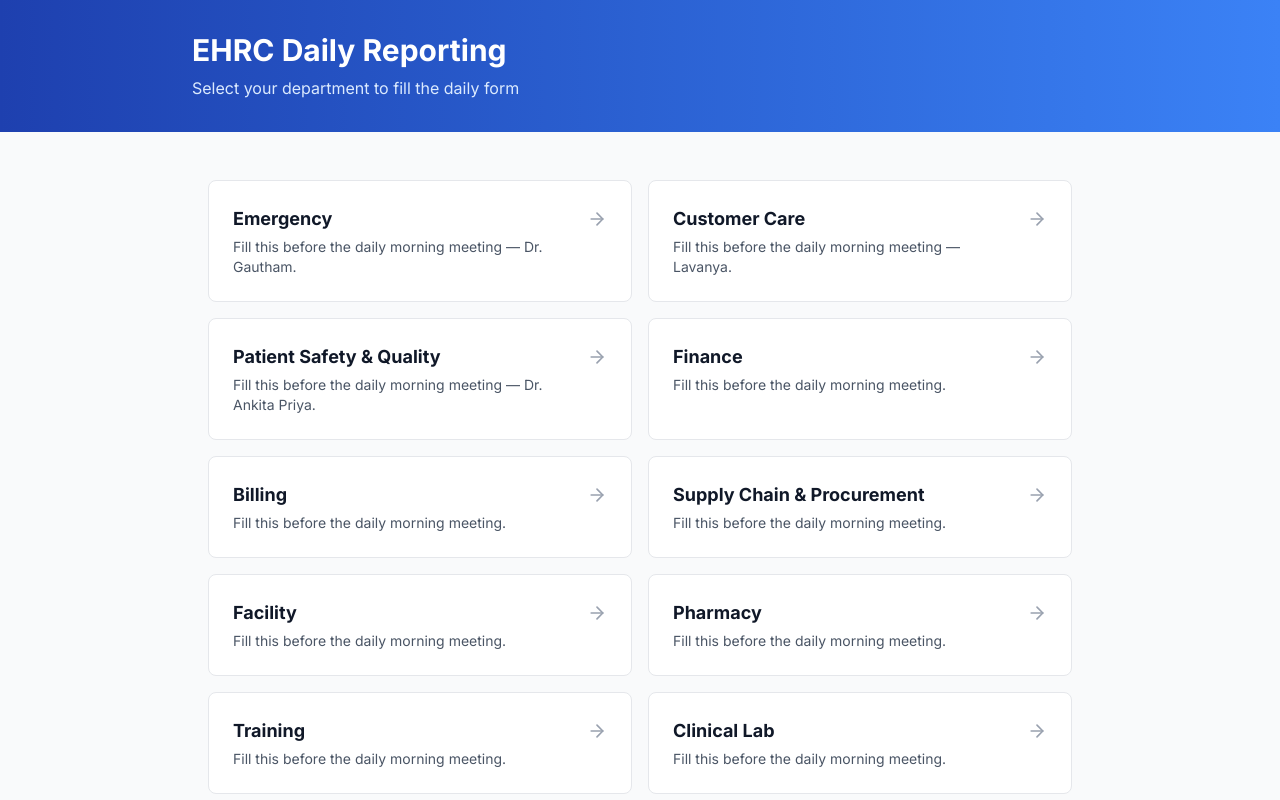
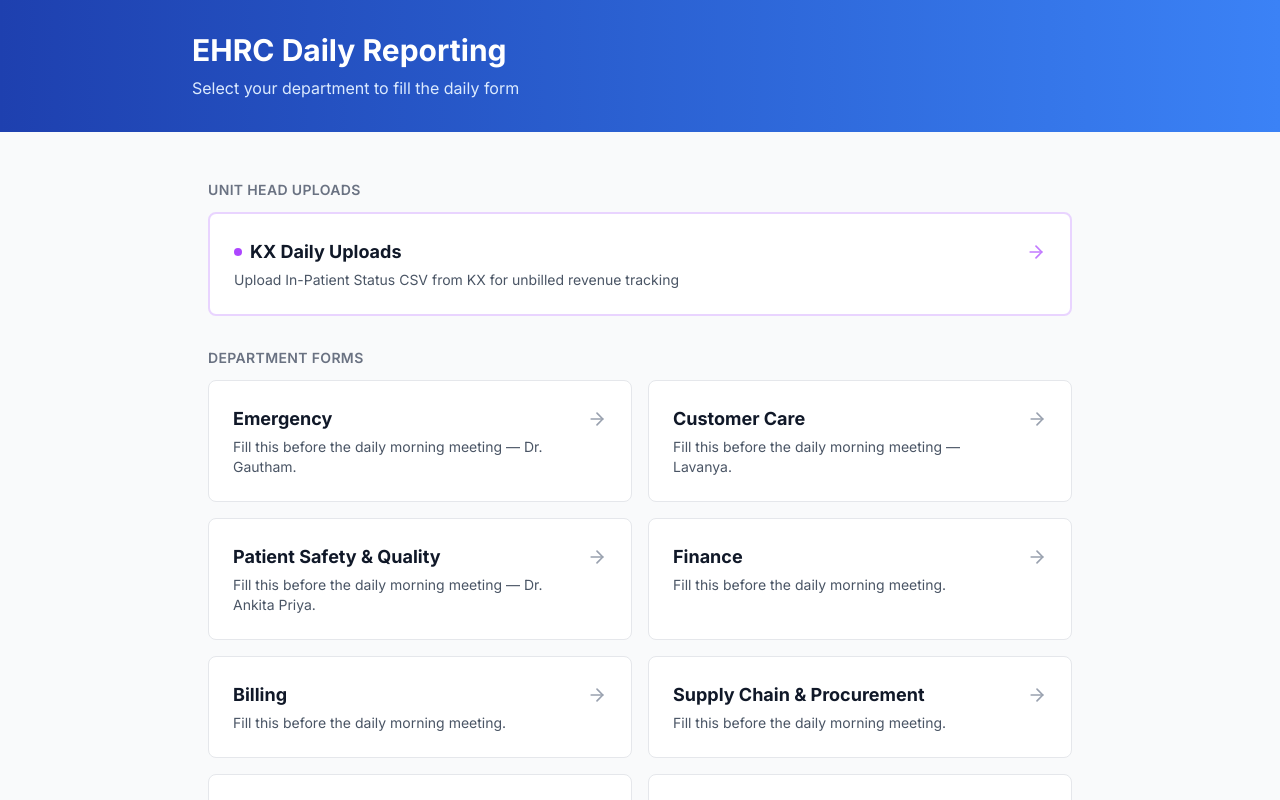
Before and after one commit to vinaybhardwaj-commits/EHRC-Daily-Dash, a Next.js app: page /form in a window 1280 px wide. Shown: the top 800 px of the page. Built offline with nearby package versions, Linux system fonts and the light colour scheme.

Commit message:
Add Unit Head KX upload card to form index page

```diff
--- a/src/app/form/page.tsx
+++ b/src/app/form/page.tsx
@@ -20,6 +20,32 @@ export default function FormIndexPage() {
 
       {/* Main Content */}
       <div className="max-w-4xl mx-auto px-4 py-12">
+
+        {/* Unit Head Upload Section */}
+        <div className="mb-8">
+          <h2 className="text-sm font-semibold text-gray-500 uppercase tracking-wide mb-3">Unit Head Uploads</h2>
+          <Link
+            href="/form/unit-head"
+            className="group bg-white rounded-lg border-2 border-purple-200 p-6 hover:border-purple-400 hover:shadow-lg transition-all block"
+          >
+            <div className="flex items-start justify-between">
+              <div className="flex-1">
+                <div className="flex items-center gap-2 mb-1">
+                  <span className="inline-block w-2 h-2 rounded-full bg-purple-500"></span>
+                  <h3 className="text-lg font-bold text-gray-900 group-hover:text-purple-600 transition-colors">
+                    KX Daily Uploads
+                  </h3>
+                </div>
+                <p className="text-sm text-gray-600 mt-1">
+                  Upload In-Patient Status CSV from KX for unbilled revenue tracking
+                </p>
+              </div>
+              <ArrowRight className="w-5 h-5 text-purple-400 group-hover:text-purple-600 group-hover:translate-x-1 transition-all flex-shrink-0 ml-3 mt-1" />
+            </div>
+          </Link>
+        </div>
+
+        <h2 className="text-sm font-semibold text-gray-500 uppercase tracking-wide mb-3">Department Forms</h2>
         {/* Department Grid */}
         <div className="grid grid-cols-1 md:grid-cols-2 gap-4">
           {DEPARTMENT_FORMS.map(form => (
```
